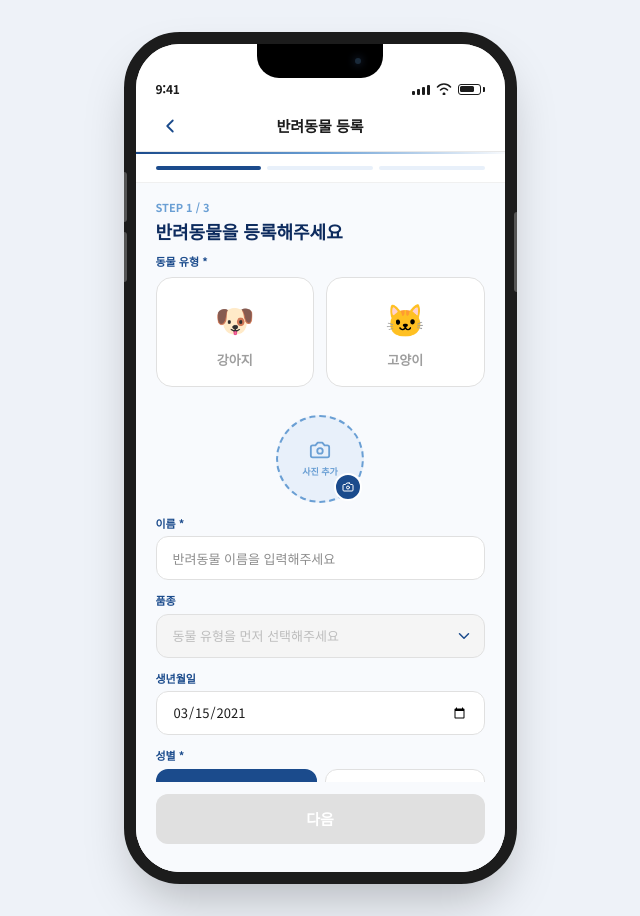
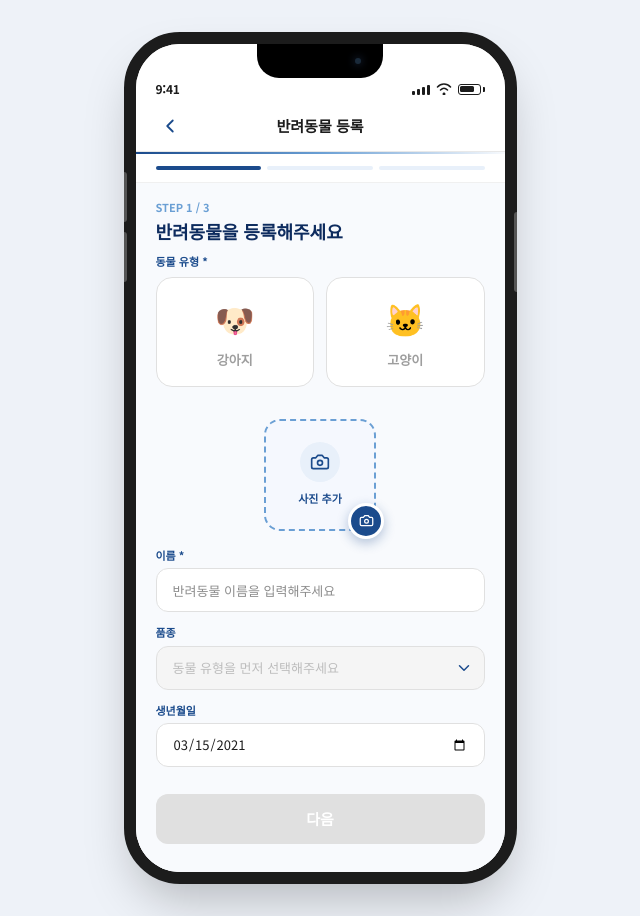
Before and after one commit to FORIF-Design-and-Development/HYFIVE, a React (Vite) app in the folder frontend/: page /onboarding/1 in a window 1280 px wide. Shown: the whole page, without its empty margins (320-960 px from the left). Built offline with nearby package versions, Linux system fonts and the light colour scheme; a web font is replaced by a local one.

Commit message:
feat(OnboardingStep1):사진 업로드 기능 추

```diff
--- a/frontend/src/app/components/OnboardingStep1.tsx
+++ b/frontend/src/app/components/OnboardingStep1.tsx
@@ -1,4 +1,4 @@
-import { useState } from 'react';
+import { useEffect, useRef, useState } from 'react';
 import { useNavigate } from 'react-router';
 import MobileFrame from './MobileFrame';
 import { ChevronLeft, Camera, ChevronDown, X } from 'lucide-react';
@@ -18,17 +18,36 @@ const CAT_BREEDS = ['아메리칸 숏헤어', '스코티시 폴드', '페르시
 
 export default function OnboardingStep1() {
   const navigate = useNavigate();
+  const photoInputRef = useRef<HTMLInputElement>(null);
   const [petType, setPetType] = useState<'dog' | 'cat' | null>(null);
   const [form, setForm] = useState({ name: '', breed: '', birthdate: '2021-03-15', gender: '수컷', neutered: '완료', weight: '' });
-  const [hasPhoto, setHasPhoto] = useState(false);
+  const [photoFile, setPhotoFile] = useState<File | null>(null);
+  const [photoPreviewUrl, setPhotoPreviewUrl] = useState<string | null>(null);
   const [showBreedPicker, setShowBreedPicker] = useState(false);
 
   const breedList = petType === 'cat' ? CAT_BREEDS : DOG_BREEDS;
   const canProceed = petType !== null && form.name.length > 0 && form.gender && form.neutered;
 
+  useEffect(() => {
+    return () => {
+      if (photoPreviewUrl) URL.revokeObjectURL(photoPreviewUrl);
+    };
+  }, [photoPreviewUrl]);
+
   const handleBreedSelect = (breed: string) => {
     setForm({ ...form, breed });
     setShowBreedPicker(false);
+  };
+
+  const handlePhotoChange = (event: React.ChangeEvent<HTMLInputElement>) => {
+    const file = event.target.files?.[0];
+    if (!file) return;
+
+    setPhotoPreviewUrl((currentUrl) => {
+      if (currentUrl) URL.revokeObjectURL(currentUrl);
+      return URL.createObjectURL(file);
+    });
+    setPhotoFile(file);
   };
 
   return (
@@ -89,28 +108,66 @@ export default function OnboardingStep1() {
           </div>
 
           {/* Photo upload */}
-          <div className="flex justify-center py-3">
+          <div className="flex flex-col items-center py-4">
+            <input
+              ref={photoInputRef}
+              type="file"
+              accept="image/*"
+              className="hidden"
+              onChange={handlePhotoChange}
+            />
+            <div className="relative">
               <button
-              onClick={() => setHasPhoto(!hasPhoto)}
-              className="relative rounded-full flex items-center justify-center transition-all active:scale-95"
+                type="button"
+                onClick={() => photoInputRef.current?.click()}
+                className="rounded-2xl flex items-center justify-center transition-all active:scale-95 overflow-hidden"
+                aria-label="반려동물 사진 업로드"
+                title={photoFile?.name || '반려동물 사진 업로드'}
                 style={{
-                width: '88px', height: '88px',
-                backgroundColor: hasPhoto ? '#1B4B8C' : '#E8F0FA',
-                border: hasPhoto ? '3px solid #1B4B8C' : '2px dashed #6A9FD4',
+                  width: '112px',
+                  height: '112px',
+                  backgroundColor: photoPreviewUrl ? 'white' : '#F5F8FE',
+                  border: photoPreviewUrl ? '2px solid #1B4B8C' : '2px dashed #6A9FD4',
+                  boxShadow: photoPreviewUrl ? '0 8px 22px rgba(27,75,140,0.16)' : 'none',
                 }}
               >
-              {hasPhoto ? (
-                <span style={{ fontSize: '44px' }}>{petType === 'cat' ? '🐱' : '🐶'}</span>
+                {photoPreviewUrl ? (
+                  <img
+                    src={photoPreviewUrl}
+                    alt={photoFile ? `${photoFile.name} 미리보기` : '반려동물 사진 미리보기'}
+                    className="w-full h-full"
+                    style={{ objectFit: 'contain', backgroundColor: '#F8FAFD' }}
+                  />
                 ) : (
-                <div className="flex flex-col items-center gap-1">
-                  <Camera size={22} style={{ color: '#6A9FD4' }} />
-                  <span style={{ fontSize: '9px', color: '#6A9FD4', fontWeight: 600 }}>사진 추가</span>
+                  <div className="flex flex-col items-center gap-2">
+                    <div className="w-10 h-10 rounded-full flex items-center justify-center" style={{ backgroundColor: '#E8F0FA' }}>
+                      <Camera size={20} style={{ color: '#1B4B8C' }} />
+                    </div>
+                    <span style={{ fontSize: '11px', color: '#1B4B8C', fontWeight: 700 }}>사진 추가</span>
                   </div>
                 )}
-              <div className="absolute bottom-0 right-0 w-7 h-7 rounded-full flex items-center justify-center" style={{ backgroundColor: '#1B4B8C', border: '2px solid white' }}>
-                <Camera size={12} style={{ color: 'white' }} />
+              </button>
+              <button
+                type="button"
+                onClick={() => photoInputRef.current?.click()}
+                className="absolute -bottom-2 -right-2 w-9 h-9 rounded-full flex items-center justify-center transition-all active:scale-95"
+                aria-label={photoPreviewUrl ? '반려동물 사진 변경' : '반려동물 사진 추가'}
+                style={{
+                  backgroundColor: '#1B4B8C',
+                  border: '3px solid white',
+                  boxShadow: '0 4px 12px rgba(27,75,140,0.32)',
+                }}
+              >
+                <Camera size={15} style={{ color: 'white' }} />
+              </button>
             </div>
-            </button>
+            {photoFile && (
+              <div className="mt-3 px-3 py-1.5 rounded-full max-w-full" style={{ backgroundColor: '#E8F0FA', border: '1px solid #C5D8EE' }}>
+                <p className="truncate" style={{ maxWidth: '180px', fontSize: '10px', color: '#1B4B8C', fontWeight: 600 }}>
+                  {photoFile.name}
+                </p>
+              </div>
+            )}
           </div>
 
           <div className="space-y-3">
```
Lines whose indentation alone changed are shown as unchanged.
